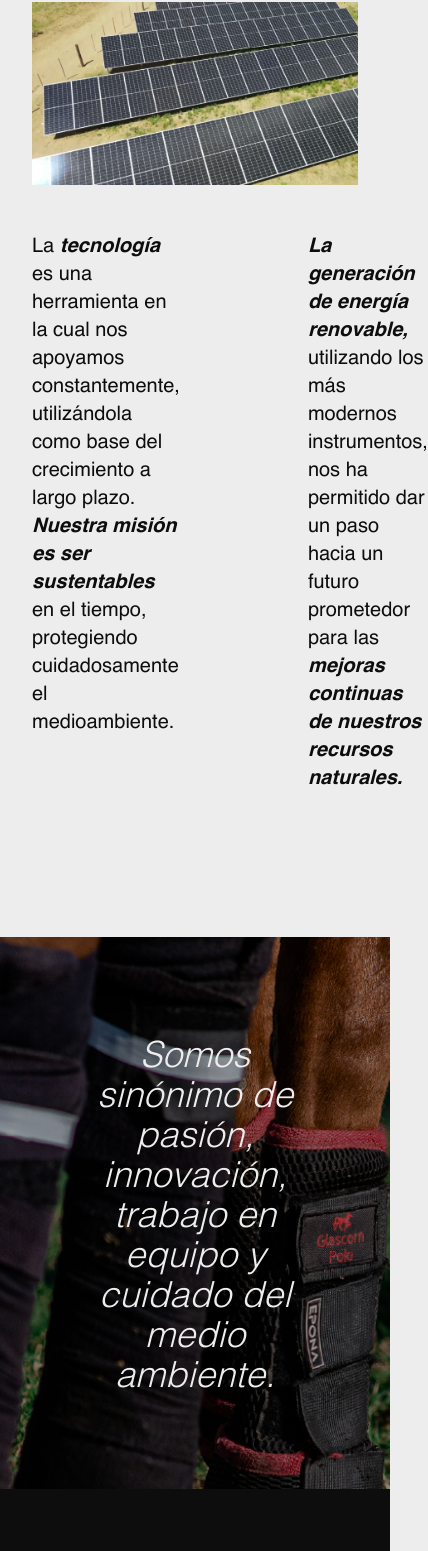
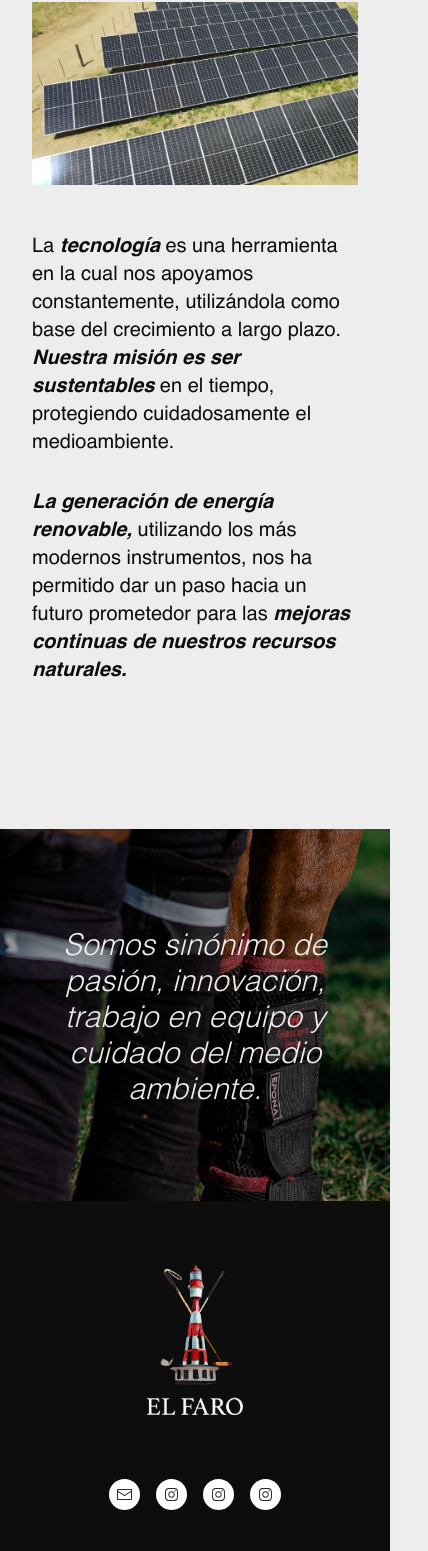
Before and after one commit to MilagrosGonzalezS/elfarodev, a Next.js app: page /nosotros in a window 390 px wide. Shown: the part 4334-5885 px from the top of the page, 428 px wide, since content can reach past the window. Built offline with nearby package versions, Linux system fonts and the light colour scheme; a web font is replaced by a local one.

Commit message:
responsive nosotros

```diff
--- a/app/nosotros/page.tsx
+++ b/app/nosotros/page.tsx
@@ -225,7 +225,7 @@ const About = () => {
           >
             <Image src={panels} alt='' />
           </motion.div>
-          <div className='flex gap-32 py-12 text-xl text-foreground'>
+          <div className='flex flex-col gap-8 py-12 text-xl text-foreground md:flex-row md:gap-32'>
             <motion.p
               initial={{ translateY: 20, opacity: 0 }}
               whileInView={{ translateY: 0, opacity: 1 }}
@@ -266,7 +266,7 @@ const About = () => {
             whileInView={{ translateY: 0, opacity: 1 }}
             transition={{ duration: 1 }}
             viewport={{ once: true }}
-            className='light w-2/3 text-center text-4xl italic'
+            className='light text-center text-3xl italic md:w-2/3 md:text-4xl'
           >
             Somos sinónimo de pasión, innovación, trabajo en equipo y cuidado
             del medio ambiente.
```
